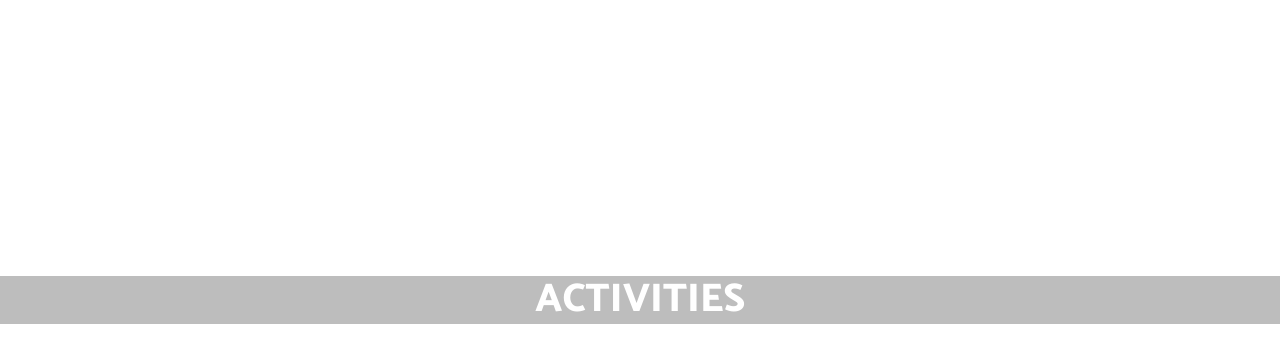
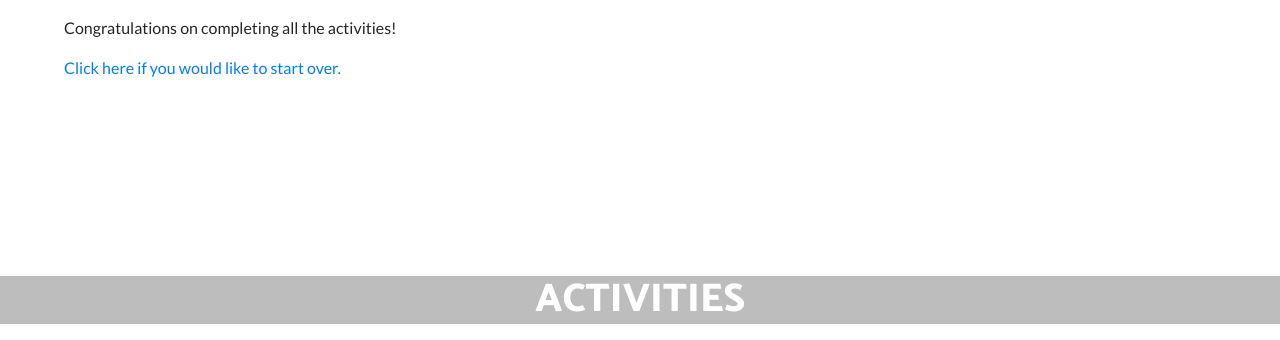
Before and after one commit to jumboduck/lets-play, a Flask app: page /activities in a window 1280 px wide; the page is wider, and only the part inside the window is pictured. Shown: the part 100-440 px from the top of that part. Run offline with Flask 2, Linux system fonts and the light colour scheme; the visitor is signed in with stand-in values (Sample User, id 1); data that the repository does not hold is empty; some libraries are stand-ins or nearby versions.

Commit message:
added frontend logic to reset activities

```diff
--- a/app.py
+++ b/app.py
@@ -165,7 +165,7 @@ def complete(activity_id):
 
 @app.route('/reset_activities')
 def reset_activities():
-    users = mongo.db.users.find()
+    users = mongo.db.users
     users.update({
         'username': session['username']
     },{
@@ -173,6 +173,9 @@ def reset_activities():
             "accomplished": []
         }
     })
+    return redirect(url_for('activities'))
+
+
 # Admin
 
 @app.route('/activity_manager', methods=["POST", "GET"])
--- a/templates/public/activities.html
+++ b/templates/public/activities.html
@@ -1,6 +1,6 @@
 {% extends 'public/base.html' %}
 
-{% block title %}Acivities{% endblock %}
+{% block title %}Activities{% endblock %}
 
 {% block header %}
 
@@ -16,6 +16,9 @@
 
 {% block content %}
 <div class="activities" id="activities">
+
+  {% if activities %}
+
   {% for activity in activities %}
   <div class="accordion" id="activity{{loop.index}}">
     <div class="card">
@@ -50,5 +53,14 @@
       </div>
     </div>
   </div>{% endfor %}
+
+  {% else %}
+
+  <p>Congratulations on completing all the activities!</p>
+  <p><a href="{{ url_for('reset_activities') }}">Click here if you would like to start over.</a></p>
+
+  {% endif %}
+
+
 </div>
 {% endblock %}
```
